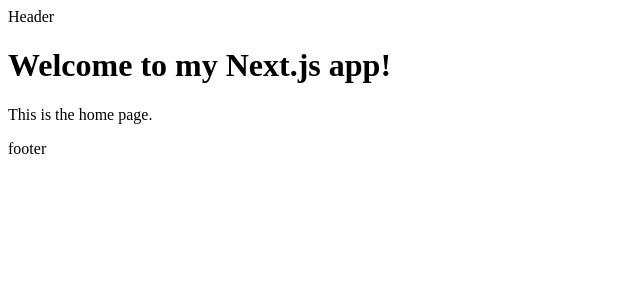
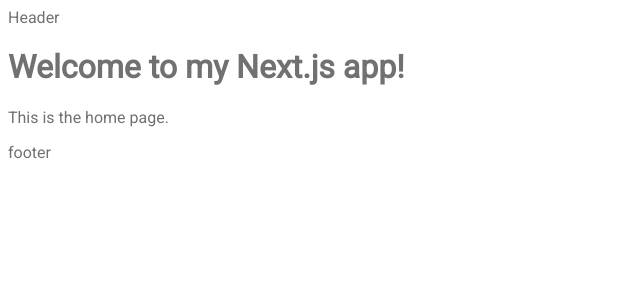
Before and after one commit to illiakornyk/nextjs_technical_assessment, a Next.js app: page / in a window 1280 px wide. Shown: the top 300 px of the page, without its empty margins (0-640 px from the left). Built offline with nearby package versions, Linux system fonts and the light colour scheme.

Commit message:
feat: install fonts and configure globals

```diff
--- /dev/null
+++ b/scss.d.ts
@@ -0,0 +1,4 @@
+declare module '*.scss' {
+  const content: { [className: string]: string };
+  export default content;
+}
--- /dev/null
+++ b/src/app/styles/fonts.scss
@@ -0,0 +1 @@
+@import url('https://fonts.googleapis.com/css2?family=Inter:wght@400;800&family=Manrope:wght@500&family=Poppins:wght@400;500;600;700&family=Roboto&display=swap');
--- a/src/app/styles/globals.scss
+++ b/src/app/styles/globals.scss
@@ -1,107 +1,7 @@
-:root {
-  --max-width: 1100px;
-  --border-radius: 12px;
-  --font-mono: ui-monospace, Menlo, Monaco, 'Cascadia Mono', 'Segoe UI Mono',
-    'Roboto Mono', 'Oxygen Mono', 'Ubuntu Monospace', 'Source Code Pro',
-    'Fira Mono', 'Droid Sans Mono', 'Courier New', monospace;
-
-  --foreground-rgb: 0, 0, 0;
-  --background-start-rgb: 214, 219, 220;
-  --background-end-rgb: 255, 255, 255;
-
-  --primary-glow: conic-gradient(
-    from 180deg at 50% 50%,
-    #16abff33 0deg,
-    #0885ff33 55deg,
-    #54d6ff33 120deg,
-    #0071ff33 160deg,
-    transparent 360deg
-  );
-  --secondary-glow: radial-gradient(
-    rgba(255, 255, 255, 1),
-    rgba(255, 255, 255, 0)
-  );
-
-  --tile-start-rgb: 239, 245, 249;
-  --tile-end-rgb: 228, 232, 233;
-  --tile-border: conic-gradient(
-    #00000080,
-    #00000040,
-    #00000030,
-    #00000020,
-    #00000010,
-    #00000010,
-    #00000080
-  );
-
-  --callout-rgb: 238, 240, 241;
-  --callout-border-rgb: 172, 175, 176;
-  --card-rgb: 180, 185, 188;
-  --card-border-rgb: 131, 134, 135;
-}
-
-@media (prefers-color-scheme: dark) {
-  :root {
-    --foreground-rgb: 255, 255, 255;
-    --background-start-rgb: 0, 0, 0;
-    --background-end-rgb: 0, 0, 0;
-
-    --primary-glow: radial-gradient(rgba(1, 65, 255, 0.4), rgba(1, 65, 255, 0));
-    --secondary-glow: linear-gradient(
-      to bottom right,
-      rgba(1, 65, 255, 0),
-      rgba(1, 65, 255, 0),
-      rgba(1, 65, 255, 0.3)
-    );
-
-    --tile-start-rgb: 2, 13, 46;
-    --tile-end-rgb: 2, 5, 19;
-    --tile-border: conic-gradient(
-      #ffffff80,
-      #ffffff40,
-      #ffffff30,
-      #ffffff20,
-      #ffffff10,
-      #ffffff10,
-      #ffffff80
-    );
-
-    --callout-rgb: 20, 20, 20;
-    --callout-border-rgb: 108, 108, 108;
-    --card-rgb: 100, 100, 100;
-    --card-border-rgb: 200, 200, 200;
-  }
-}
-
-* {
-  box-sizing: border-box;
-  padding: 0;
-  margin: 0;
-}
-
-html,
-body {
-  max-width: 100vw;
-  overflow-x: hidden;
-}
+@use '@/styles/variables.scss';
+@use '@/styles/fonts.scss';
 
 body {
-  color: rgb(var(--foreground-rgb));
-  background: linear-gradient(
-      to bottom,
-      transparent,
-      rgb(var(--background-end-rgb))
-    )
-    rgb(var(--background-start-rgb));
+  color: variables.$gray-1;
+  font-family: 'Roboto';
 }
-
-a {
-  color: inherit;
-  text-decoration: none;
-}
-
-@media (prefers-color-scheme: dark) {
-  html {
-    color-scheme: dark;
-  }
-}
--- a/src/pages/_app.tsx
+++ b/src/pages/_app.tsx
@@ -1,5 +1,6 @@
-import Layout from "@/components/layout";
-import type { AppProps } from "next/app";
+import Layout from '@/components/layout';
+import type { AppProps } from 'next/app';
+import '@/styles/globals.scss';
 
 function MyApp({ Component, pageProps }: AppProps) {
   return (
```
